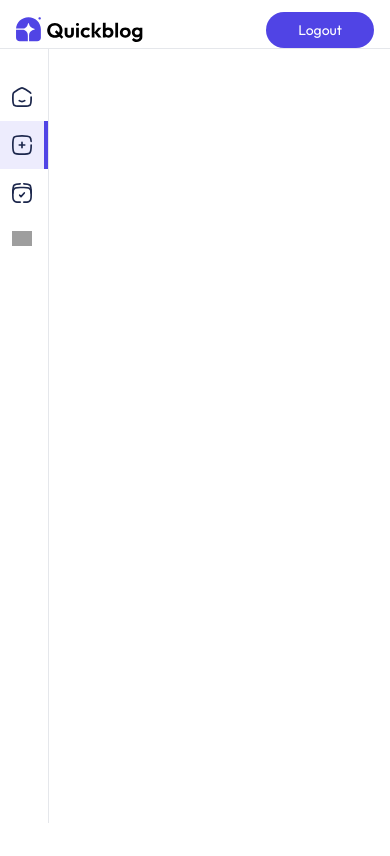
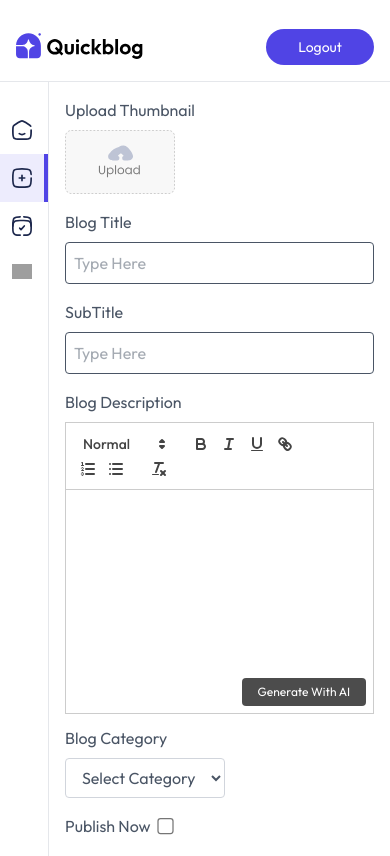
Before and after one commit to hiten8499/BlogMania, a React (Vite) app in the folder client/: page /admin/addBlog in a window 390 px wide. Built offline with nearby package versions, Linux system fonts and the light colour scheme; grey boxes are pictures that could not be loaded.

Commit message:
Completed the AdminPanel with static data (FRONTEND )by adding content to the remaining pages

```diff
--- a/client/package.json
+++ b/client/package.json
@@ -13,6 +13,7 @@
     "@tailwindcss/vite": "^4.1.11",
     "moment": "^2.30.1",
     "motion": "^12.23.6",
+    "quill": "^2.0.3",
     "react": "^19.1.0",
     "react-dom": "^19.1.0",
     "react-router-dom": "^7.6.3",
--- a/client/src/App.jsx
+++ b/client/src/App.jsx
@@ -8,6 +8,7 @@
 import ListBlog from './pages/admin/ListBlog'
 import Comments from './pages/admin/Comments'
 import Login from './components/admin/Login'
+import 'quill/dist/quill.snow.css'
 
 const App = () => {
   return (
--- a/client/src/pages/admin/AddBlog.jsx
+++ b/client/src/pages/admin/AddBlog.jsx
@@ -1,10 +1,73 @@
-import React from 'react'
+import React, { useEffect, useRef, useState } from 'react'
+import { assets, blogCategories } from '../../assets/assets'
+import Quill from 'quill';
+const AddBlog = () => {
+  const editorRef=useRef(null)
+  const quillRef=useRef(null)
+  const [image,setImage]=useState(false);
+  const [title,setTitle]=useState('');
+  const [subtitle,setSubTitle]=useState('');
+  const [category,setCategory]=useState('Startup');
+  const [isPublished,setIsPublished]=useState(false);
+  const generateContent=async () => {
 
-const AddBlog = () => {
+  }
+  const onSubmitHandler =async (e) => {
+    e.preventDefault();
+  }
+  useEffect(()=>{
+    if (!quillRef.current && editorRef.current) {
+      quillRef.current=new Quill(editorRef.current,{theme:'snow'})
+    }
+  },[])
+
   return (
-    <div>
+    <form  onSubmit={onSubmitHandler} className='flex-1 bg-blue-50/50 text-gray-600 h-full overflow-scroll'>
+        <div className='bg-white w-full max-w-3xl p-4 md:p-10 sm:m-10 shadow round'>
+           <p>Upload Thumbnail</p>
+           <label htmlFor="image">
 
-    </div>
+            <img src={ !image ? assets.upload_area : URL.createObjectURL(image)}
+            className='mt-2 h-16 rounded cursor-pointer' alt="" />
+
+              <input onChange={(e)=> setImage(e.target.files[0])}
+               type="file"  hidden id="image" required />
+           </label>
+           <p className='mt-4'> Blog Title</p>
+            <input type="text" placeholder='Type Here' required
+             className='w-full max-w-lg mt-2 p-2 border boder-gray-300 outlie-none rounded'
+              onChange={e=> setTitle(e.target.value)} value={title}/>
+
+            <p className='mt-4'> SubTitle</p>
+            <input type="text" placeholder='Type Here' required
+             className='w-full max-w-lg mt-2 p-2 border boder-gray-300 outlie-none rounded'
+              onChange={e=> setSubTitle(e.target.value)} value={subtitle}/>
+
+             <p className='mt-4'>Blog Description </p>
+              <div className='max-w-lg h-74 pb-16 sm:pb-10 pt-2 relative'>
+                  <div ref={editorRef} ></div>
+                  <button type='button'  className='absolute bottom-1 right-2 ml-2 text-xs
+                  text-white bg-black/70 px-4 py-1.5 rounded hover:underline cursor-pointer'
+                   onClick={generateContent}> Generate With AI</button>
+              </div>
+              <p className='mt-4'>Blog Category </p>
+               <select onChange={e=>setCategory(e.target.value)} name="category" className='mt-2 px-3 py-2 border tex-gray-500
+                 border-gray-300 outline-none rounded' >
+                 <option value="">Select Category</option>
+                  {blogCategories.map((item,index)=>{
+                    return <option key={index} value={item}>{item} </option>
+                  })}
+               </select>
+
+               <div className='flex gap-2 mt-4'>
+                    <p>Publish Now</p>
+                     <input type="checkbox" checked={isPublished}
+                     className='scale-125 cursor-pointer' onChange={e=> setIsPublished(e.target.checked)} />
+               </div>
+               <button className='mt-8 w-40 h-10 bg-primary text-white rounded
+                cursor-pointer text-sm'  type="submit">Add Blog</button>
+          </div>
+    </form>
   )
 }
 
--- a/client/src/pages/admin/Layout.jsx
+++ b/client/src/pages/admin/Layout.jsx
@@ -1,33 +1,39 @@
-import React from 'react'
-import { assets } from '../../assets/assets'
-import { Outlet, useNavigate } from 'react-router-dom'
+import React from 'react';
+import { assets } from '../../assets/assets';
+import { Outlet, useNavigate } from 'react-router-dom';
 import SideBar from '../../components/admin/SideBar';
 
+const Layout = () => {
+  const navigate = useNavigate();
 
-const Layout = () => {
+  const logout = () => {
+    navigate('/');
+  };
 
-    const navigate=useNavigate()
-
-    const logout=()=>{
-        navigate('/')
-    }
   return (
     <>
-      <div className='flex items-center justify-between py-2-h-[70px] px-4 sm:px-12
-      border-b border-gray-200 mt-3'>
-         <img src={assets.logo}  className='w-32 sm:w-40 cursor-pointer' alt=""
-         onClick={()=>navigate('/')}/>
-         <button type="submit" className='text-sm px-8 py-2 bg-primary text-white
-          rounded-full cursor-pointer ' onClick={()=>logout}>Logout</button>
+      <div className='flex items-center justify-between py-2 h-[70px] px-4 sm:px-12 border-b border-gray-200 mt-3'>
+        <img
+          src={assets.logo}
+          className='w-32 sm:w-40 cursor-pointer'
+          alt='Logo'
+          onClick={() => navigate('/')}
+        />
+        <button
+          type='button'
+          className='text-sm px-8 py-2 bg-primary text-white rounded-full cursor-pointer'
+          onClick={logout}
+        >
+          Logout
+        </button>
       </div>
 
       <div className='flex h-[calc(100vh-70px)]'>
-            <SideBar/>
-            <Outlet/>
-
+        <SideBar />
+        <Outlet />
       </div>
     </>
-  )
-}
+  );
+};
 
-export default Layout
+export default Layout;
```
Also changed, not shown: 1 other file (tests, documents, lock files or other folders).
